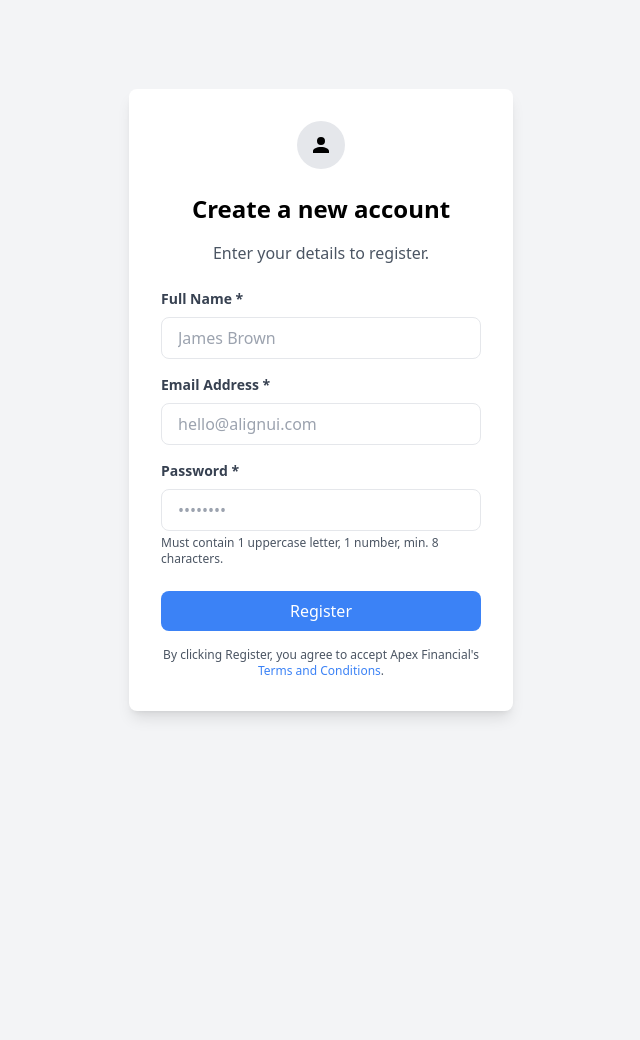
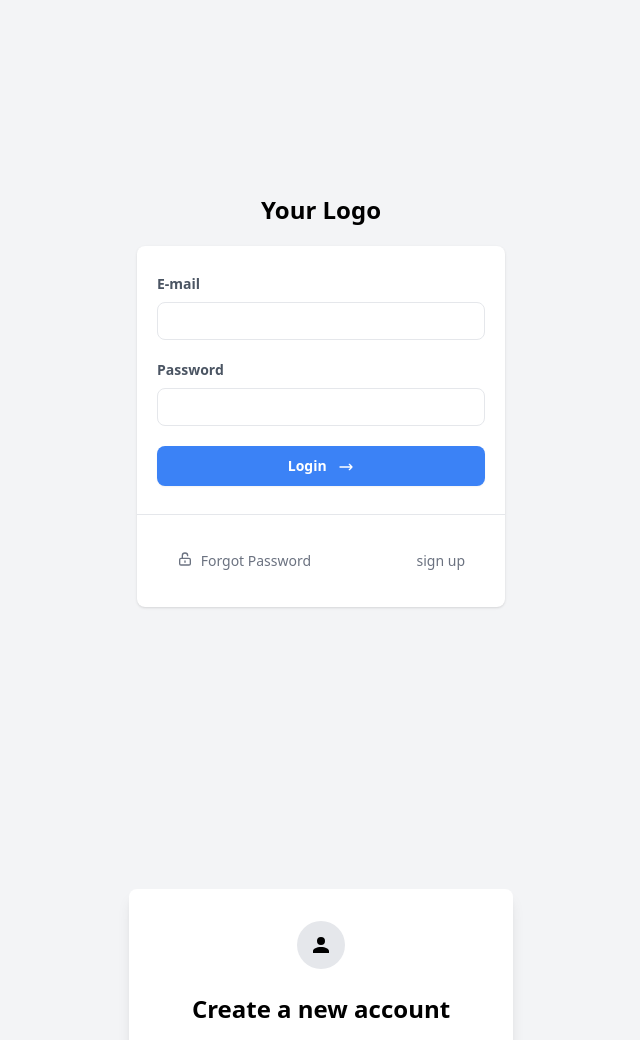
Before and after one commit to Youcode-Classe-E-2023-2024/MOHAMMED_ELGHANAM_CHAT_ROMS, a PHP site: page / in a window 1280 px wide. Shown: the top 1040 px of the page, without its empty margins (319-959 px from the left). Before the commit the page ends 718 px from the top, so only its background shows below. Run offline with PHP 8.4, Linux system fonts and the light colour scheme; some libraries are stand-ins or nearby versions.

Commit message:
creat front log in

```diff
--- a/index.php
+++ b/index.php
@@ -7,6 +7,45 @@
     <title>Document</title>
 </head>
 <body>
+
+    <!-- component -->
+<div class="min-h-screen bg-gray-100 flex flex-col justify-center sm:py-12">
+  <div class="p-10 xs:p-0 mx-auto md:w-full md:max-w-md">
+    <h1 class="font-bold text-center text-2xl mb-5">Your Logo</h1>
+    <div class="bg-white shadow w-full rounded-lg divide-y divide-gray-200">
+      <div class="px-5 py-7">
+        <label class="font-semibold text-sm text-gray-600 pb-1 block">E-mail</label>
+        <input type="text" class="border rounded-lg px-3 py-2 mt-1 mb-5 text-sm w-full" />
+        <label class="font-semibold text-sm text-gray-600 pb-1 block">Password</label>
+        <input type="text" class="border rounded-lg px-3 py-2 mt-1 mb-5 text-sm w-full" />
+        <button type="button" class="transition duration-200 bg-blue-500 hover:bg-blue-600 focus:bg-blue-700 focus:shadow-sm focus:ring-4 focus:ring-blue-500 focus:ring-opacity-50 text-white w-full py-2.5 rounded-lg text-sm shadow-sm hover:shadow-md font-semibold text-center inline-block">
+            <span class="inline-block mr-2">Login</span>
+            <svg xmlns="http://www.w3.org/2000/svg" fill="none" viewBox="0 0 24 24" stroke="currentColor" class="w-4 h-4 inline-block">
+                <path stroke-linecap="round" stroke-linejoin="round" stroke-width="2" d="M17 8l4 4m0 0l-4 4m4-4H3" />
+            </svg>
+        </button>
+      </div>
+      <div class="py-5">
+        <div class="grid grid-cols-2 gap-1">
+          <div class="text-center sm:text-left whitespace-nowrap">
+            <button class="transition duration-200 mx-5 px-5 py-4 cursor-pointer font-normal text-sm rounded-lg text-gray-500 hover:bg-gray-100 focus:outline-none focus:bg-gray-200 focus:ring-2 focus:ring-gray-400 focus:ring-opacity-50 ring-inset">
+                <svg xmlns="http://www.w3.org/2000/svg" fill="none" viewBox="0 0 24 24" stroke="currentColor" class="w-4 h-4 inline-block align-text-top">
+                    <path stroke-linecap="round" stroke-linejoin="round" stroke-width="2" d="M8 11V7a4 4 0 118 0m-4 8v2m-6 4h12a2 2 0 002-2v-6a2 2 0 00-2-2H6a2 2 0 00-2 2v6a2 2 0 002 2z" />
+                </svg>
+                <span class="inline-block ml-1">Forgot Password</span>
+            </button>
+          </div>
+          <div class="text-center sm:text-right  whitespace-nowrap">
+            <button class="transition duration-200 mx-5 px-5 py-4 cursor-pointer font-normal text-sm rounded-lg text-gray-500 hover:bg-gray-100 focus:outline-none focus:bg-gray-200 focus:ring-2 focus:ring-gray-400 focus:ring-opacity-50 ring-inset">
+                sign up
+            </button>
+          </div>
+        </div>
+      </div>
+    </div>
+
+  </div>
+</div>
 
 
 
```
